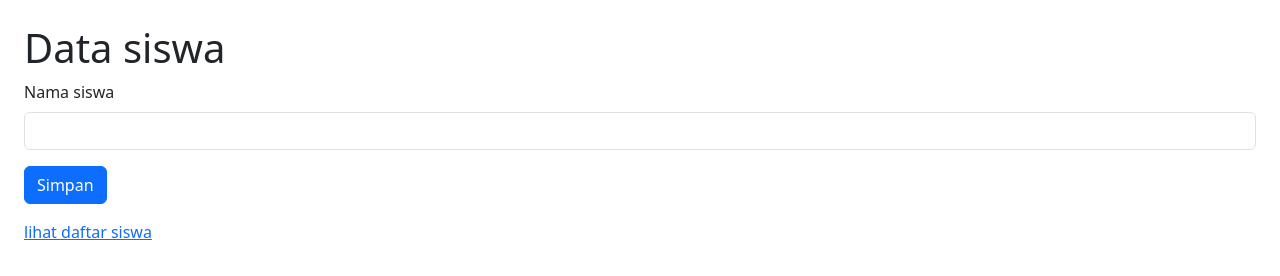
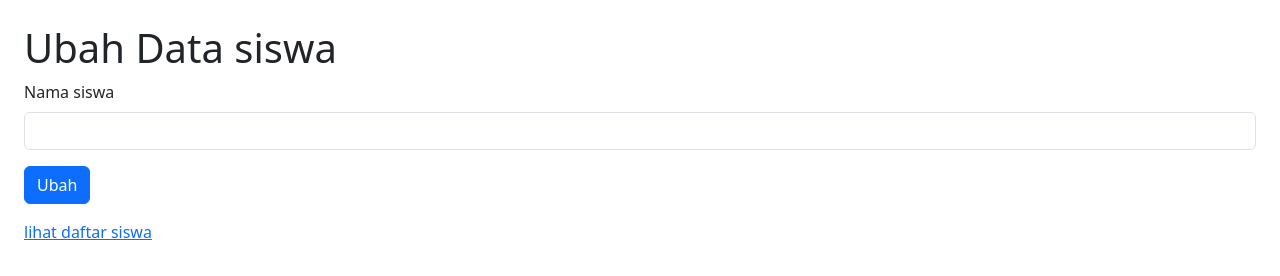
Before and after one commit to syalwamadani496/2024-data-siswa, a plain HTML site: page ubah-siswa.html in a window 1280 px wide. Drawn offline with nearby package versions, Linux system fonts and the light colour scheme.

Commit message:
memperbaiki sesuatu

```diff
--- a/ubah-siswa.html
+++ b/ubah-siswa.html
@@ -13,13 +13,13 @@
 </head>
 
 <body class="m-4">
-  <h1>Data siswa</h1>
+  <h1> Ubah Data siswa</h1>
   <form class="mb-3">
     <div class="mb-3">
       <label for="from-label" class="form-label">Nama siswa</label>
       <input type="text" class="form-control" id="input-nama">
     </div>
-    <button type="submit" class="btn btn-primary" id="tombol-tambah">Simpan</button>
+    <button type="submit" class="btn btn-primary" id="tombol-Ubah">Ubah</button>
   </form>
 
  <a href="siswa.html" class="mt-1">lihat daftar siswa</a>
```
Also changed, not shown: siswa.html (+1 -1 lines).
